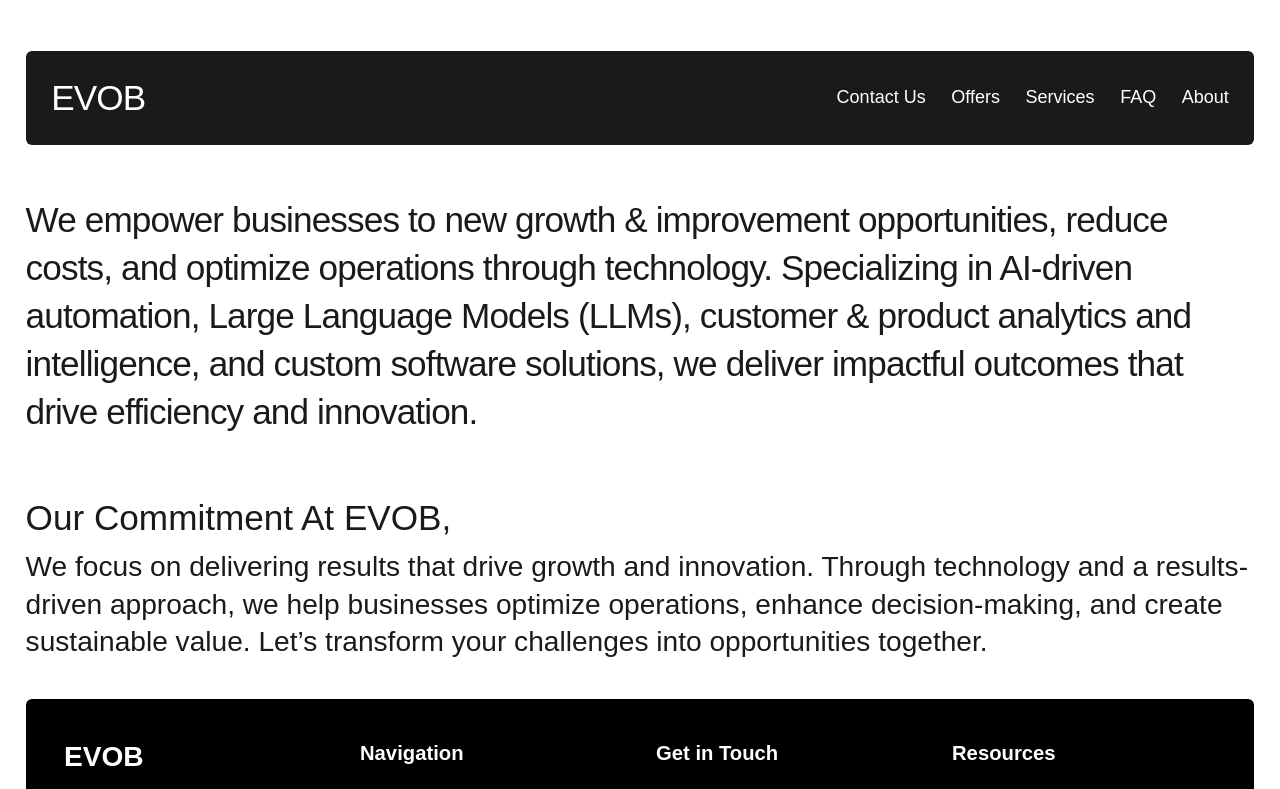
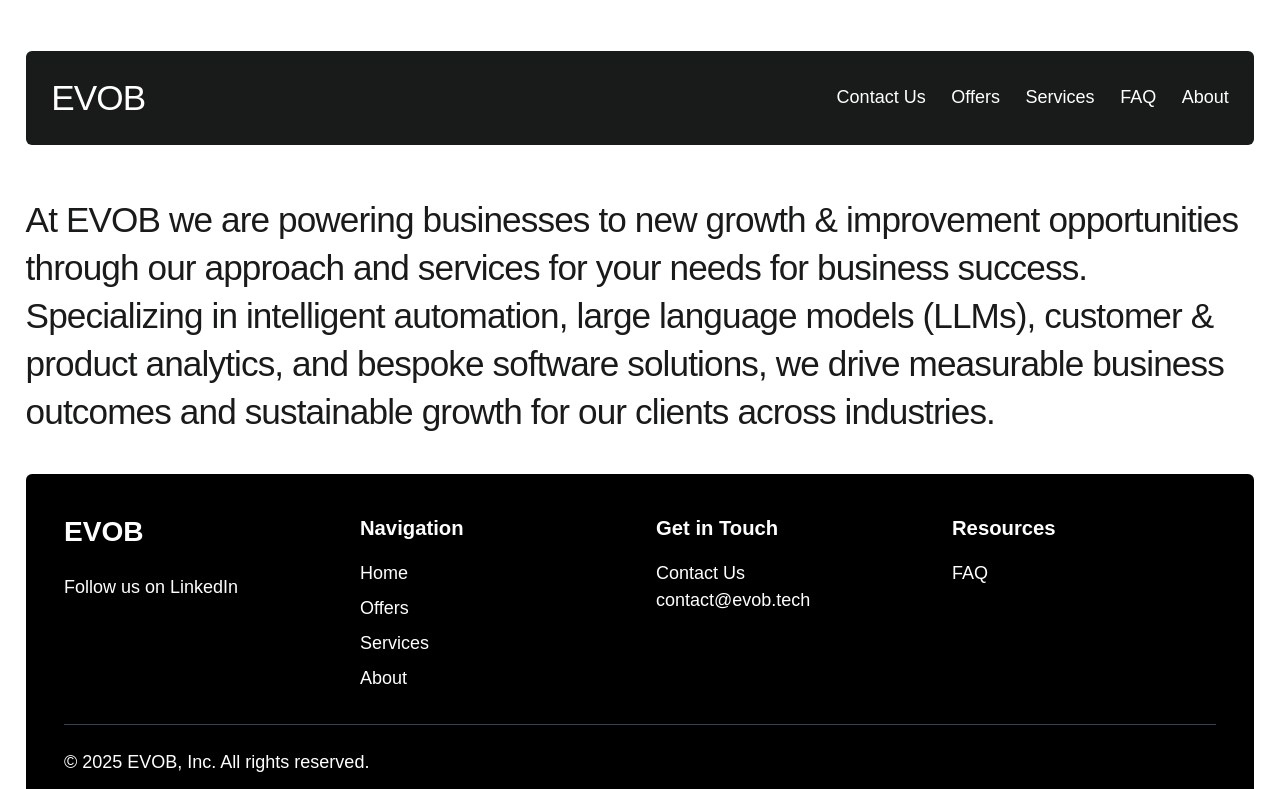
Before and after one commit to cagansen-git/EVOB, a SvelteKit app: page /about in a window 1280 px wide. Shown: the top 789 px of the page. Built offline with nearby package versions, Linux system fonts and the light colour scheme.

Commit message:
Refactor content in HeadingSection, OurValues, ServicesSection, and About page for clarity and conciseness; update messaging and improve layout consistency

```diff
--- a/src/components/HeadingSection.svelte
+++ b/src/components/HeadingSection.svelte
@@ -2,17 +2,15 @@
 	import Button from './Button.svelte';
 </script>
 
-<main class="my-2xl md:my-[10rem]">
+<main class="my-2xl md:my-[8rem]">
 	<h1 class="my-xl text-4xl font-light tracking-tight md:text-6xl">
 		<!-- Driving Business Growth with Technology, Automation & AI -->
 		We help companies earn more through our technology-driven business services.
 	</h1>
 	<h2 class="my-lg text-xl">
-		<span class="bg-gray-200"
-			>We drive business growth through our technology-driven services.
-		</span> We help businesses leverage AI (LLMs), develop custom software solutions for unique
-		needs, automate repetitive tasks to save time and money, and provide intelligence & analytics
-		for data-driven decision-making.
+		We help businesses leverage AI (LLMs), develop custom software solutions for unique needs,
+		automate repetitive tasks to save time and money, and provide intelligence & analytics for
+		data-driven decision making.
 	</h2>
 	<Button link="/offers" text="See Offers" target=""></Button>
 	<Button link="/contact" text="Contact Us" target=""></Button>
--- a/src/components/OurValues.svelte
+++ b/src/components/OurValues.svelte
@@ -30,7 +30,7 @@
 	];
 </script>
 
-<section id="ourValues" class="py-xl">
+<section id="ourValues" class="pb-xl">
 	<div class="mx-auto max-w-7xl py-xl">
 		<div class="grid grid-cols-1 gap-12 lg:grid-cols-12">
 			<!-- Left-aligned text description -->
--- a/src/components/ServicesSection.svelte
+++ b/src/components/ServicesSection.svelte
@@ -66,7 +66,7 @@
 			<div class="bg-primary/10 mb-4 rounded-full">
 				<Users class="text-primary h-8 w-8" />
 			</div>
-			<h3 class="mb-3 md:text-xl lg:text-2xl">Say Goodbye To Repetitive Time Consuming Tasks With Automation</h3>
+			<h3 class="mb-3 md:text-xl lg:text-2xl">eliminate Repetitive Tasks With Automation</h3>
 			<p class="text-gray-700">
 				Streamline your operations and reduce costs with our intelligent automation solutions. We
 				identify repetitive tasks and implement AI-driven automation to increase efficiency, reduce
--- a/src/routes/about/+page.svelte
+++ b/src/routes/about/+page.svelte
@@ -5,16 +5,7 @@
 
 <main>
 	<h1 class="my-xl text-3xl leading-12 font-light tracking-tight">
-		We empower businesses to new growth & improvement opportunities, reduce costs, and optimize
-		operations through technology. Specializing in AI-driven automation, Large Language Models
-		(LLMs), customer & product analytics and intelligence, and custom software solutions, we
-		deliver impactful outcomes that drive efficiency and innovation.
+		At EVOB we are powering businesses to new growth & improvement opportunities through our approach and services for your needs for business success. Specializing in intelligent automation, large language models
+		(LLMs), customer & product analytics, and bespoke software solutions, we drive measurable business outcomes and sustainable growth for our clients across industries.
 	</h1>
-
-	<h2 class="mt-2xl py-sm text-3xl font-light">Our Commitment At EVOB,</h2>
-	<h3 class="text-2xl font-light">
-		We focus on delivering results that drive growth and innovation. Through technology and
-		a results-driven approach, we help businesses optimize operations, enhance decision-making, and
-		create sustainable value. Let’s transform your challenges into opportunities together.
-	</h3>
 </main>
```
